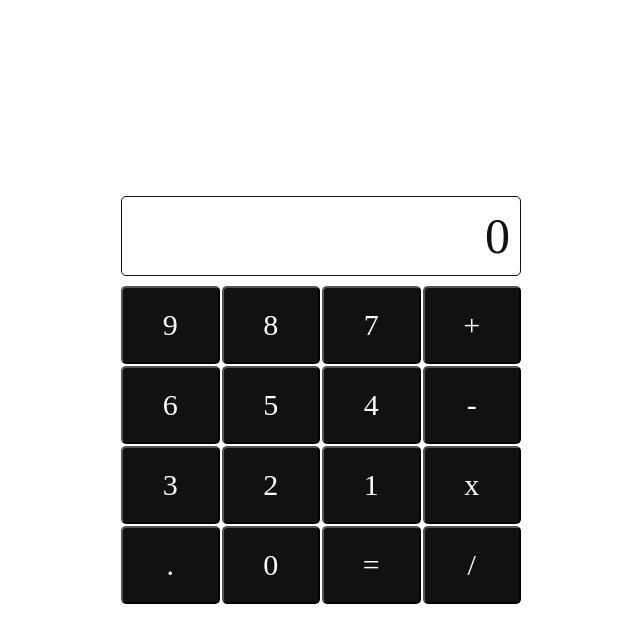
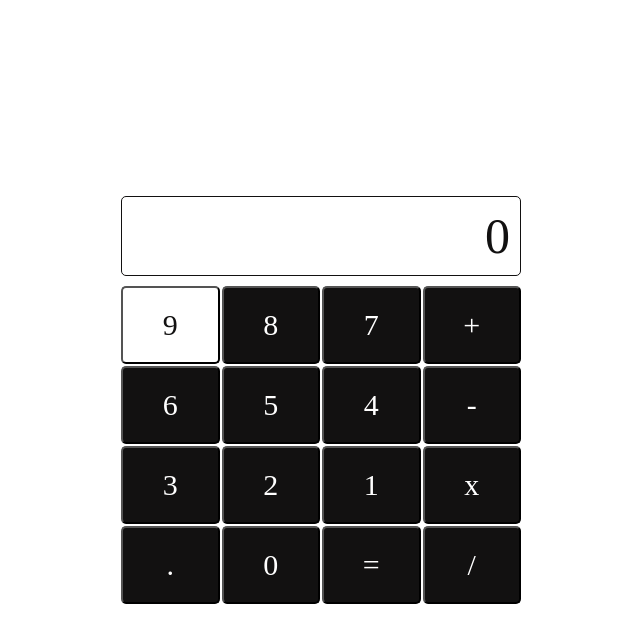
Before and after one commit to MatiCasiba/calculadora, a website built with Vite: page index.html in a window 1280 px wide. In both pictures the pointer is over the button 489 px from the left and 325 px from the top of the page. Shown: the whole page, without its empty margins (319-959 px from the left). Built offline with nearby package versions, Linux system fonts and the light colour scheme.

Commit message:
Diseño en los botones

```diff
--- a/src/style.css
+++ b/src/style.css
@@ -10,7 +10,9 @@
 
 :root{
   --colorTeclas: #121111;
+  --colorTeclasHover: #ffff;
   --colorNumeros-simbolos: #ffff;
+  --colorNumeros-simbolosHover: #121111;
   --colorNumeroPantalla: #121111;
   --colorBorde: #121111;
 }
@@ -51,3 +53,9 @@ button{
   gap: 2px;
   margin-top: 10px;
 }
+
+/* hover */
+button:hover{
+  color: var(--colorNumeros-simbolosHover);
+  background-color: var(--colorTeclasHover);
+}
```
Also changed, not shown: README.md.
